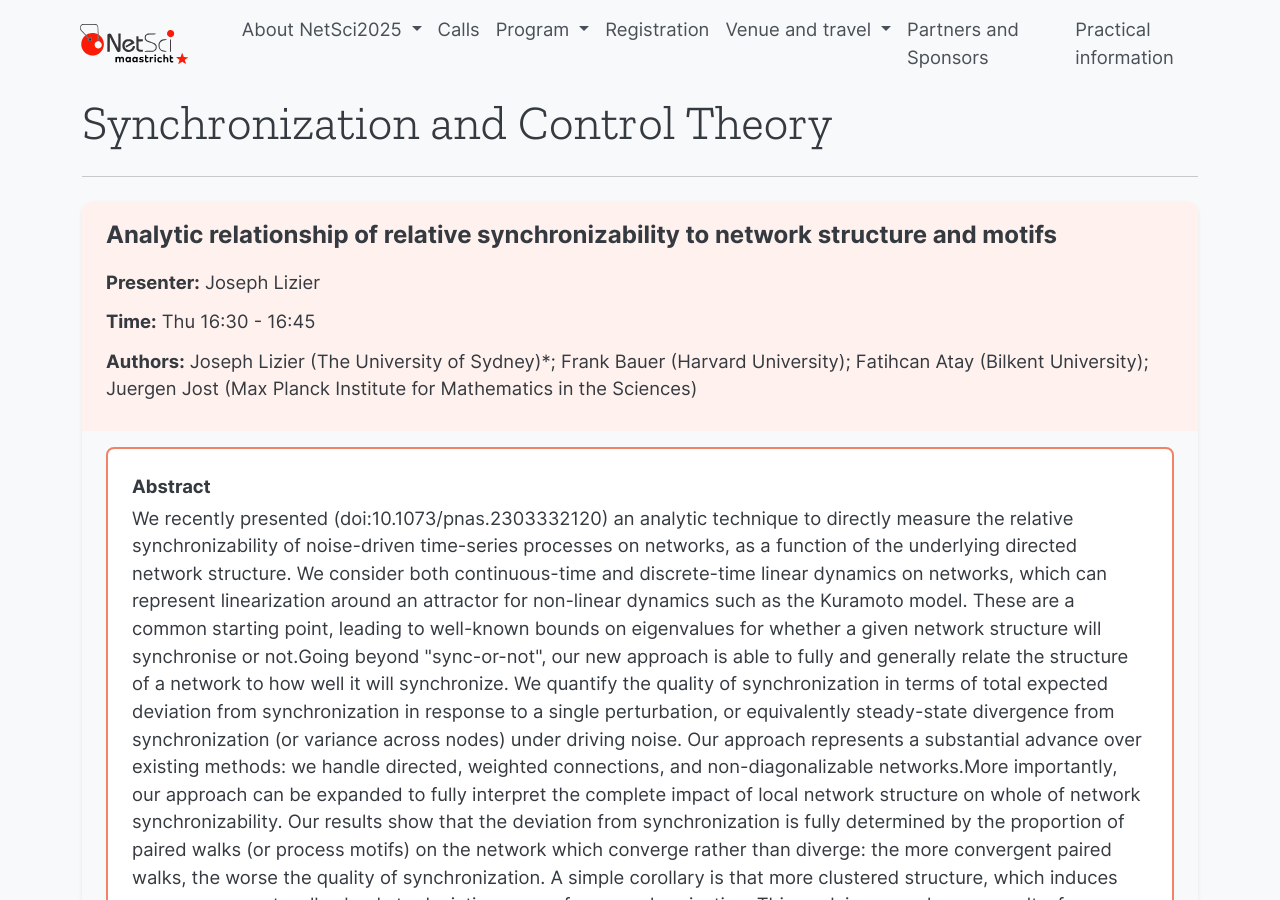
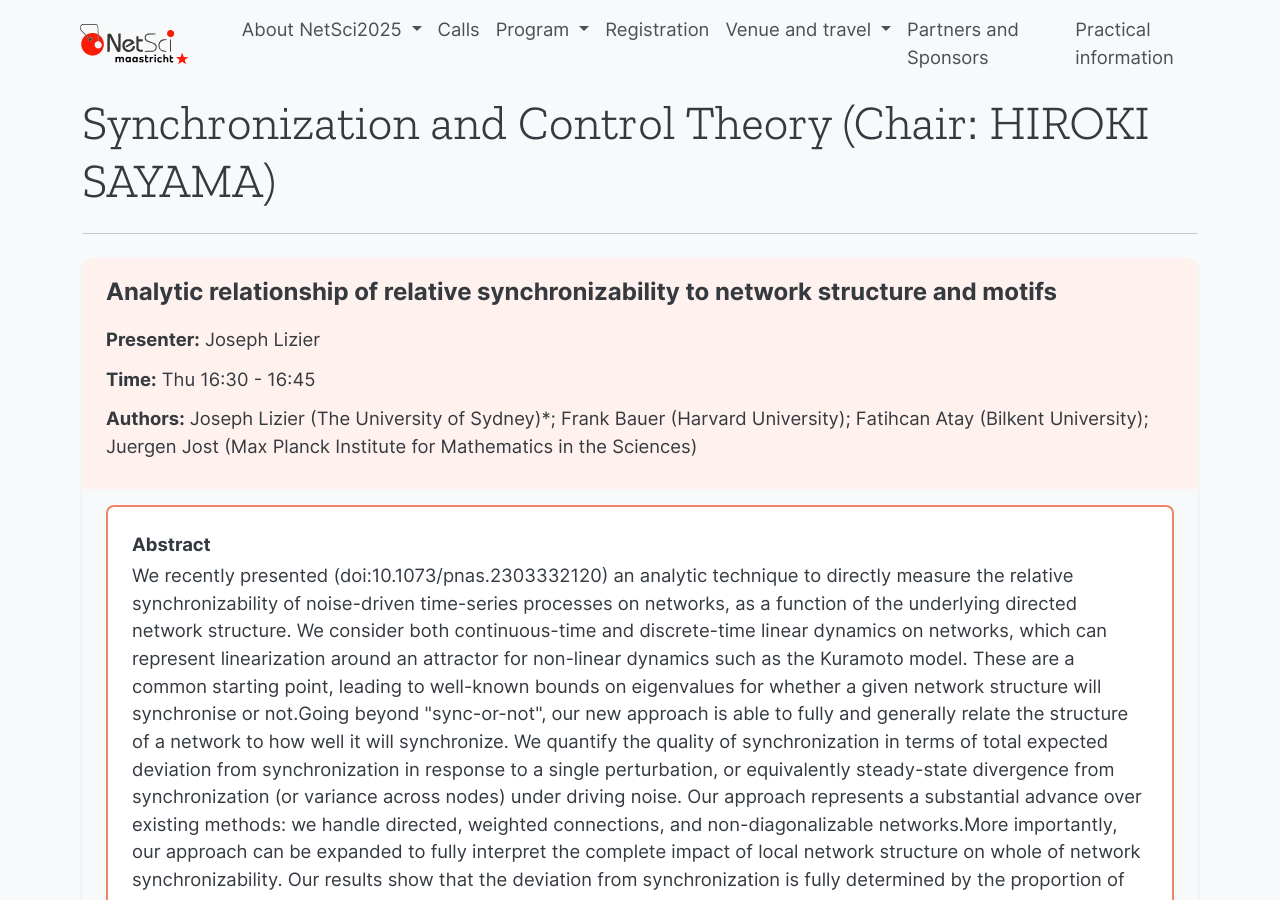
Before and after one commit to NetSci2025/netsci2025.github.io, a Jekyll site: the page built from _parallel/synchronization-and-control-theory.md, in a window 1280 px wide and 900 px high. Built offline with Jekyll 4.4.1, drawn with Linux system fonts in a browser that asks for light colours.

Commit message:
Update synchronization-and-control-theory.md

```diff
--- a/_parallel/synchronization-and-control-theory.md
+++ b/_parallel/synchronization-and-control-theory.md
@@ -1,6 +1,6 @@
 ---
 layout: parallel
-title: "Synchronization and Control Theory"
+title: "Synchronization and Control Theory (Chair: HIROKI SAYAMA)"
 slug: synchronization-and-control-theory
 permalink: /parallel/synchronization-and-control-theory/
 ---
```
